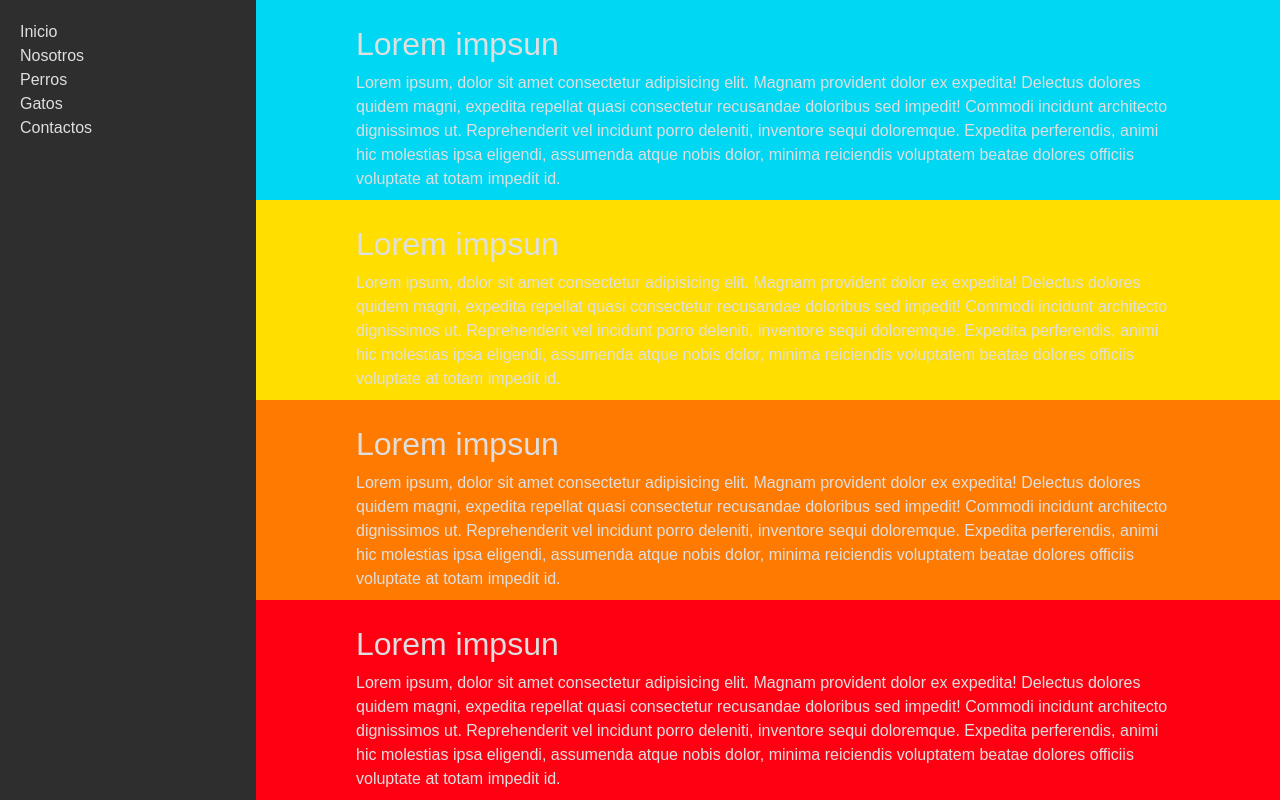
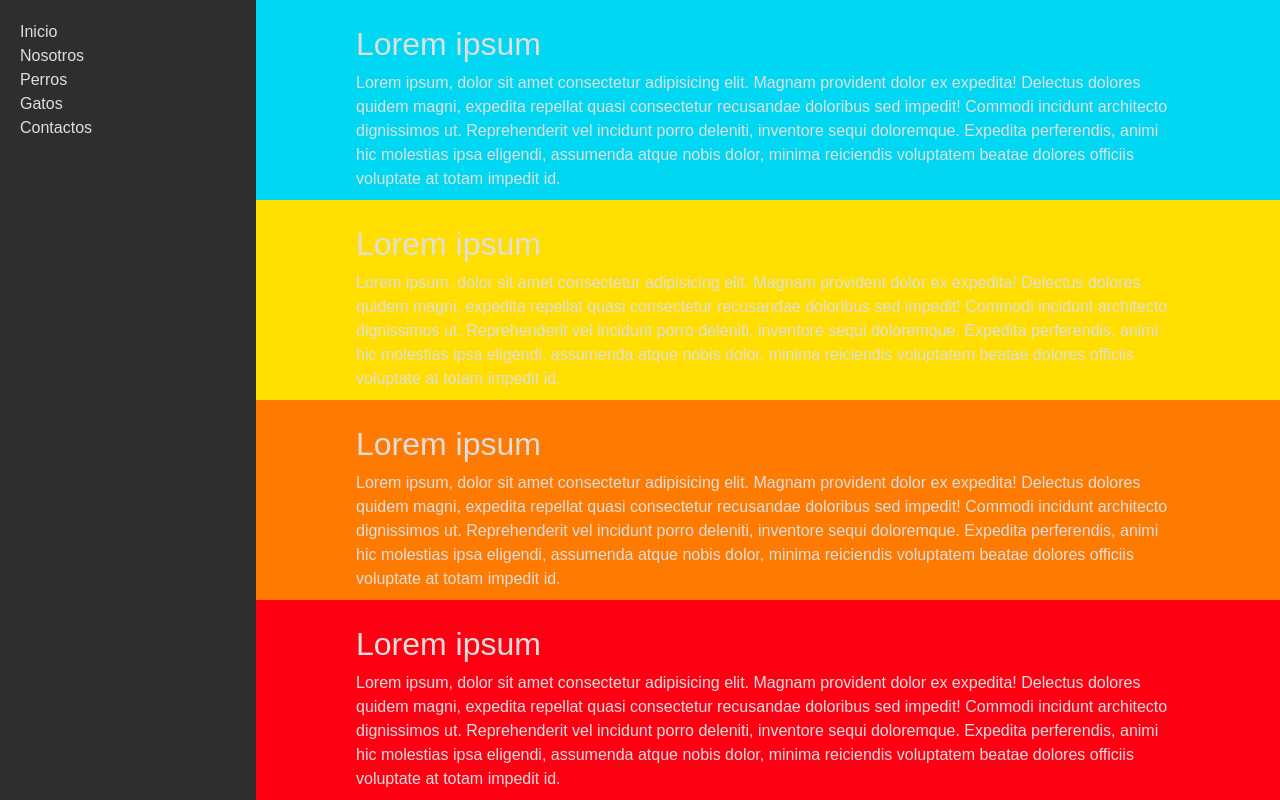
Before and after one commit to 66Willy99/act-2, a plain HTML site: page index.html in a window 1280 px wide. Drawn offline with nearby package versions, Linux system fonts and the light colour scheme.

Commit message:
Terminado

```diff
--- a/index.html
+++ b/index.html
@@ -20,13 +20,13 @@
         </nav>
     </header>
     <section class="col-80">
-        <div class="container height-25" style="background-color: rgb(0, 215, 243)"><h2>Lorem impsun</h2>Lorem ipsum, dolor sit amet consectetur adipisicing elit. Magnam provident dolor ex expedita! Delectus dolores quidem magni, expedita repellat quasi consectetur recusandae doloribus sed impedit! Commodi incidunt architecto dignissimos ut.
+        <div class="container height-25" style="background-color: rgb(0, 215, 243)"><h2>Lorem ipsum</h2>Lorem ipsum, dolor sit amet consectetur adipisicing elit. Magnam provident dolor ex expedita! Delectus dolores quidem magni, expedita repellat quasi consectetur recusandae doloribus sed impedit! Commodi incidunt architecto dignissimos ut.
         Reprehenderit vel incidunt porro deleniti, inventore sequi doloremque. Expedita perferendis, animi hic molestias ipsa eligendi, assumenda atque nobis dolor, minima reiciendis voluptatem beatae dolores officiis voluptate at totam impedit id.</div>
-        <div class="container height-25" style="background-color: rgb(255, 222, 0)"><h2>Lorem impsun</h2>Lorem ipsum, dolor sit amet consectetur adipisicing elit. Magnam provident dolor ex expedita! Delectus dolores quidem magni, expedita repellat quasi consectetur recusandae doloribus sed impedit! Commodi incidunt architecto dignissimos ut.
+        <div class="container height-25" style="background-color: rgb(255, 222, 0)"><h2>Lorem ipsum</h2>Lorem ipsum, dolor sit amet consectetur adipisicing elit. Magnam provident dolor ex expedita! Delectus dolores quidem magni, expedita repellat quasi consectetur recusandae doloribus sed impedit! Commodi incidunt architecto dignissimos ut.
         Reprehenderit vel incidunt porro deleniti, inventore sequi doloremque. Expedita perferendis, animi hic molestias ipsa eligendi, assumenda atque nobis dolor, minima reiciendis voluptatem beatae dolores officiis voluptate at totam impedit id.</div>
-        <div class="container height-25" style="background-color: rgb(255,122,0)"><h2>Lorem impsun</h2>Lorem ipsum, dolor sit amet consectetur adipisicing elit. Magnam provident dolor ex expedita! Delectus dolores quidem magni, expedita repellat quasi consectetur recusandae doloribus sed impedit! Commodi incidunt architecto dignissimos ut.
+        <div class="container height-25" style="background-color: rgb(255,122,0)"><h2>Lorem ipsum</h2>Lorem ipsum, dolor sit amet consectetur adipisicing elit. Magnam provident dolor ex expedita! Delectus dolores quidem magni, expedita repellat quasi consectetur recusandae doloribus sed impedit! Commodi incidunt architecto dignissimos ut.
         Reprehenderit vel incidunt porro deleniti, inventore sequi doloremque. Expedita perferendis, animi hic molestias ipsa eligendi, assumenda atque nobis dolor, minima reiciendis voluptatem beatae dolores officiis voluptate at totam impedit id.</div>
-        <div class="container height-25" style="background-color: rgb(255,0,18)"><h2>Lorem impsun</h2>Lorem ipsum, dolor sit amet consectetur adipisicing elit. Magnam provident dolor ex expedita! Delectus dolores quidem magni, expedita repellat quasi consectetur recusandae doloribus sed impedit! Commodi incidunt architecto dignissimos ut.
+        <div class="container height-25" style="background-color: rgb(255,0,18)"><h2>Lorem ipsum</h2>Lorem ipsum, dolor sit amet consectetur adipisicing elit. Magnam provident dolor ex expedita! Delectus dolores quidem magni, expedita repellat quasi consectetur recusandae doloribus sed impedit! Commodi incidunt architecto dignissimos ut.
         Reprehenderit vel incidunt porro deleniti, inventore sequi doloremque. Expedita perferendis, animi hic molestias ipsa eligendi, assumenda atque nobis dolor, minima reiciendis voluptatem beatae dolores officiis voluptate at totam impedit id.</div>
     </section>
     <script src="https://cdn.jsdelivr.net/npm/bootstrap@5.3.3/dist/js/bootstrap.bundle.min.js" integrity="sha384-YvpcrYf0tY3lHB60NNkmXc5s9fDVZLESaAA55NDzOxhy9GkcIdslK1eN7N6jIeHz" crossorigin="anonymous"></script>
```
